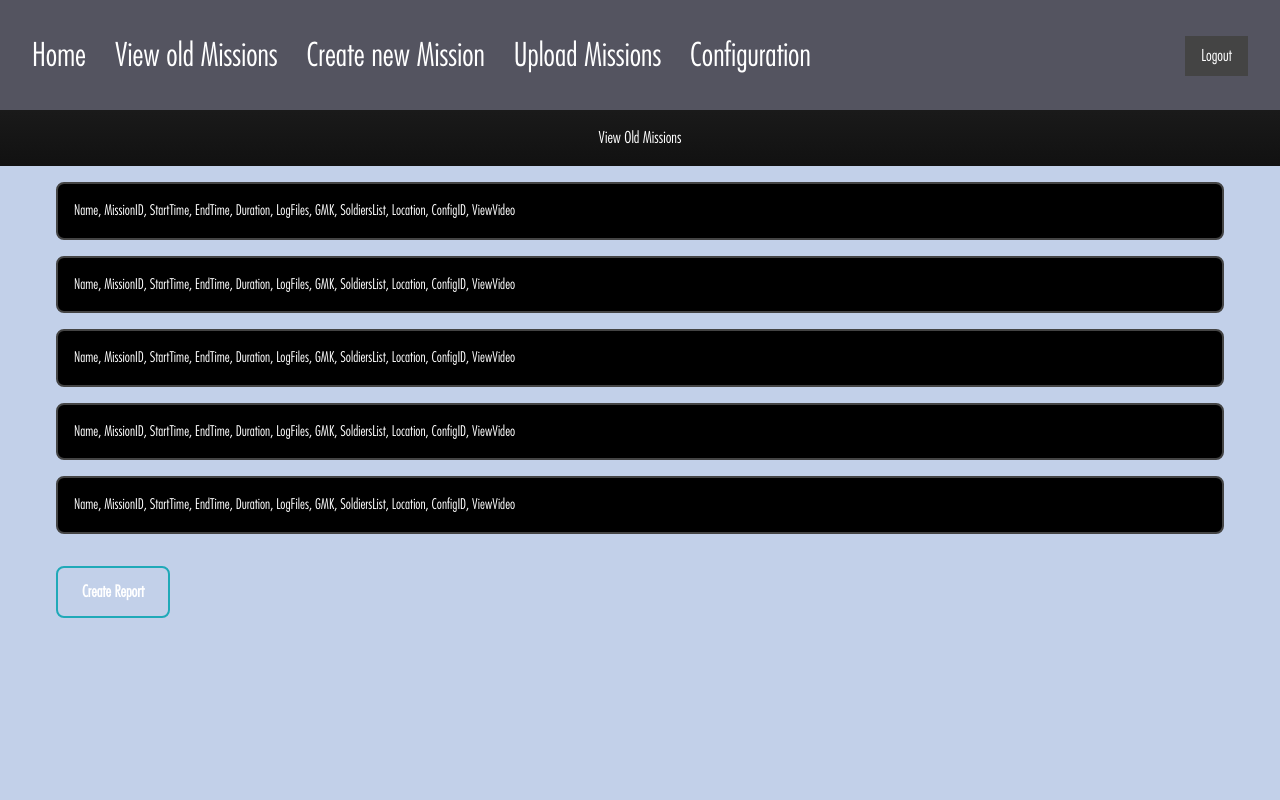
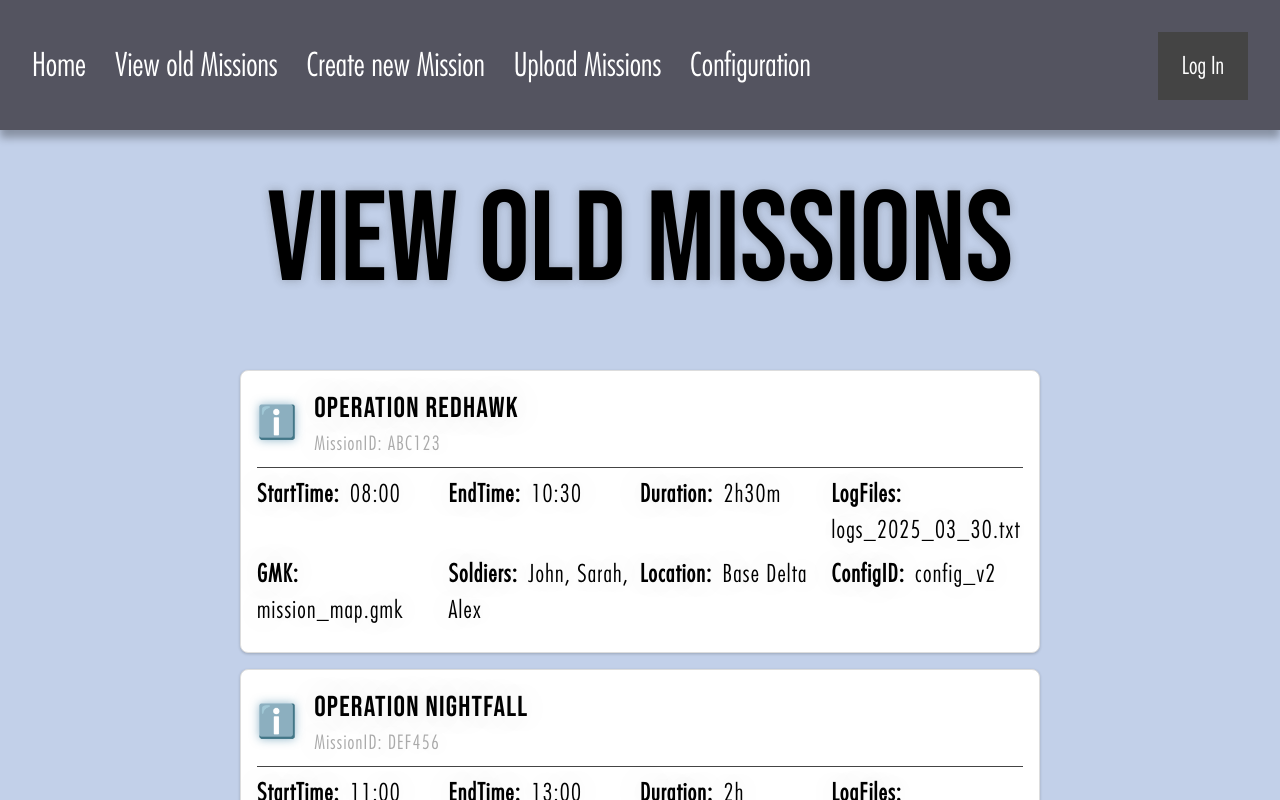
Before and after one commit to TactiGridCyb/TactiGrid-WebApp, a Next.js app in the folder my-app/: page /old-missions in a window 1280 px wide. Shown: the top 800 px of the page. Built offline with nearby package versions, Linux system fonts and the light colour scheme.

Commit message:
created the create new mission page

```diff
--- a/my-app/app/components/Navbar.js
+++ b/my-app/app/components/Navbar.js
@@ -21,7 +21,7 @@ export default function Navbar() {
           <Link href="/config">Configuration</Link>
         </li>
       </ul>
-      <button className={styles.logoutBtn}>Logout</button>
+      <button className={styles.logoutBtn}>Log In</button>
     </nav>
   );
 }
--- a/my-app/app/components/OldMissionObj.js
+++ /dev/null
@@ -1,23 +0,0 @@
-import React from "react";
-import styles from '../styles/componentsDesign/InfoCard.module.css'
-
-export default function InformationCard({ title, lines }) {
-    return (
-      <div className={styles.card}>
-        <div className={styles.header}>
-          <div className={styles.iconcontainer}>
-            <span role="img" aria-label="info" className={styles.icon}>
-              ℹ️
-            </span>
-          </div>
-
-          <h2 className={styles.mainheader} >{title}</h2>
-        </div>
-
-        {/* Map through lines array */}
-        {lines.map((line, index) => (
-          <p key={index} className={styles.text}>{line}</p>
-        ))}
-      </div>
-    );
-  }
--- /dev/null
+++ b/my-app/app/components/missionItem.js
@@ -0,0 +1,73 @@
+// components/MissionItem.js
+"use client";
+import React from 'react';
+import styles from '../styles/componentsDesign/missionItem.module.css';
+
+const MissionItem = ({ mission }) => {
+  const {
+    name,
+    missionID,
+    startTime,
+    endTime,
+    duration,
+    logFiles,
+    gmk,
+    soldiersList,
+    location,
+    configID,
+  } = mission;
+
+  return (
+    <div className={styles.missionCard}>
+      <div className={styles.headerRow}>
+        <div className={styles.icon}>
+          {/* Replace with your desired icon */}
+          <span role="img" aria-label="info">
+            ℹ️
+          </span>
+        </div>
+        <div className={styles.titleContainer}>
+          <h2 className={styles.title}>{name}</h2>
+          <span className={styles.missionId}>MissionID: {missionID}</span>
+        </div>
+      </div>
+
+      <div className={styles.detailsRow}>
+        <div className={styles.detail}>
+          <span className={styles.detailLabel}>StartTime:</span> {startTime}
+        </div>
+        <div className={styles.detail}>
+          <span className={styles.detailLabel}>EndTime:</span> {endTime}
+        </div>
+        <div className={styles.detail}>
+          <span className={styles.detailLabel}>Duration:</span> {duration}
+        </div>
+        <div className={styles.detail}>
+          <span className={styles.detailLabel}>LogFiles:</span> {logFiles}
+        </div>
+      </div>
+
+      <div className={styles.detailsRow}>
+        <div className={styles.detail}>
+          <span className={styles.detailLabel}>GMK:</span> {gmk}
+        </div>
+        <div className={styles.detail}>
+          <span className={styles.detailLabel}>Soldiers:</span> {soldiersList}
+        </div>
+        <div className={styles.detail}>
+          <span className={styles.detailLabel}>Location:</span> {location}
+        </div>
+        <div className={styles.detail}>
+          <span className={styles.detailLabel}>ConfigID:</span> {configID}
+        </div>
+      </div>
+
+
+
+      {/* Overlay that appears on hover */}
+      <div className={styles.overlay}>Show Video</div>
+    </div>
+  );
+};
+
+export default MissionItem;
--- a/my-app/app/old-missions/page.js
+++ b/my-app/app/old-missions/page.js
@@ -1,38 +1,76 @@
 import Navbar from '../components/Navbar.js';
 import styles from '../styles/OldMissions.module.css';
+import MissionItem from '../components/missionItem.js';
 
 
 export default function ViewOldMissions() {
-  // Example static data – replace with your actual old missions
+  // Example static mission objects – replace with your actual old missions data.
   const missions = [
-    'Name, MissionID, StartTime, EndTime, Duration, LogFiles, GMK, SoldiersList, Location, ConfigID, ViewVideo',
-    'Name, MissionID, StartTime, EndTime, Duration, LogFiles, GMK, SoldiersList, Location, ConfigID, ViewVideo',
-    'Name, MissionID, StartTime, EndTime, Duration, LogFiles, GMK, SoldiersList, Location, ConfigID, ViewVideo',
-    'Name, MissionID, StartTime, EndTime, Duration, LogFiles, GMK, SoldiersList, Location, ConfigID, ViewVideo',
-    'Name, MissionID, StartTime, EndTime, Duration, LogFiles, GMK, SoldiersList, Location, ConfigID, ViewVideo',
+    {
+      name: 'Operation Redhawk',
+      missionID: 'ABC123',
+      startTime: '08:00',
+      endTime: '10:30',
+      duration: '2h30m',
+      logFiles: 'logs_2025_03_30.txt',
+      gmk: 'mission_map.gmk',
+      soldiersList: 'John, Sarah, Alex',
+      location: 'Base Delta',
+      configID: 'config_v2',
+    },
+    {
+      name: 'Operation Nightfall',
+      missionID: 'DEF456',
+      startTime: '11:00',
+      endTime: '13:00',
+      duration: '2h',
+      logFiles: 'logs_2025_03_29.txt',
+      gmk: 'night_map.gmk',
+      soldiersList: 'Mike, Anna, Zoe',
+      location: 'Base Echo',
+      configID: 'config_v1',
+    },
+    {
+      name: 'Operation Nightfall',
+      missionID: 'DEF456',
+      startTime: '11:00',
+      endTime: '13:00',
+      duration: '2h',
+      logFiles: 'logs_2025_03_29.txt',
+      gmk: 'night_map.gmk',
+      soldiersList: 'Mike, Anna, Zoe',
+      location: 'Base Echo',
+      configID: 'config_v1',
+    },
+    {
+      name: 'Operation Nightfall',
+      missionID: 'DEF456',
+      startTime: '11:00',
+      endTime: '13:00',
+      duration: '2h',
+      logFiles: 'logs_2025_03_29.txt',
+      gmk: 'night_map.gmk',
+      soldiersList: 'Mike, Anna, Zoe',
+      location: 'Base Echo',
+      configID: 'config_v1',
+    },
+    // Add more mission objects as needed...
   ];
 
   return (
     <div>
-
       <Navbar />
-
 
       <header className={styles.header}>
         <h1>View Old Missions</h1>
       </header>
 
-
       <main className={styles.main}>
-
         <div className={styles.missionsContainer}>
           {missions.map((mission, index) => (
-            <div key={index} className={styles.missionBox}>
-              {mission}
-            </div>
+            <MissionItem key={index} mission={mission} />
           ))}
         </div>
-
 
         <button className={styles.createReportBtn}>
           Create Report
--- a/my-app/app/styles/Home.module.css
+++ b/my-app/app/styles/Home.module.css
@@ -4,7 +4,7 @@
     font-size: 8rem;
     color: black;
     font-family: bebas;
-
+    text-shadow: 0 0 10px rgba(48, 48, 48, 0.3);
   }
 
   .main {
--- a/my-app/app/styles/OldMissions.module.css
+++ b/my-app/app/styles/OldMissions.module.css
@@ -1,54 +1,86 @@
-/* Background / Header Setup */
+.missionCard {
+  border: 1px solid #444;
+  border-radius: 8px;
+  padding: 1rem;
+  margin: 1rem 0;
+  background-color: #111;
+  color: #fff;
+  font-family: Arial, sans-serif;
+
+
+}
 .header {
   text-align: center;
   padding: 1rem;
-  background: linear-gradient(#1a1a1a, #111); /* dark gradient, similar to your Home page */
-  color: #fff;
+  font-size: 8rem;
+  color: black;
+  font-family: bebas;
+  text-shadow: 0 0 10px rgba(48, 48, 48, 0.3);
 }
 
-/* The main wrapper for content */
-.main {
-  max-width: 1200px;
-  margin: 0 auto;
-  padding: 1rem;
-  color: #fff;
-  /* If you want the same background for the entire page:
-     remove the gradient from .header and do it here.
-     E.g.: background: linear-gradient(90deg, #0B0B0B, #0D3B0D);
-  */
+.headerRow {
+  display: flex;
+  align-items: center;
+  border-bottom: 1px solid #444;
+  padding-bottom: 0.5rem;
+  margin-bottom: 0.5rem;
 }
 
-/* Container for the list of missions */
-.missionsContainer {
+.icon {
+  margin-right: 1rem;
+
+}
+
+.icon img {
+  width: 40px;
+  height: 40px;
+}
+
+.titleContainer {
   display: flex;
   flex-direction: column;
-  gap: 1rem;         /* space between mission boxes */
-  margin-bottom: 2rem;
 }
 
-/* Individual mission "rows"/boxes */
-.missionBox {
-  background: #000;  /* black box */
-  border-radius: 8px;
-  padding: 1rem;
-  border: 2px solid #444; /* subtle border */
-  font-size: 0.9rem;
-  color: #fff;
+.title {
+  font-size: 1.8rem; /* Bigger title font */
+  margin: 0;
 }
 
-/* Button to create report */
-.createReportBtn {
-  background: transparent;
-  border: 2px solid #1fa9b8;
-  border-radius: 8px;
-  color: #ffffff;
-  padding: 0.75rem 1.5rem;
-  cursor: pointer;
-  font-weight: bold;
-  transition: background-color 0.2s, color 0.2s;
+.missionId {
+  font-size: 0.9rem;
+  color: #aaa;
 }
 
-.createReportBtn:hover {
-  background-color: #ffffff;
-  color: #000;
+.detailsRow {
+  display: flex;
+  justify-content: space-between;
+  margin: 0.5rem 0;
 }
+
+.detail {
+  flex: 1;
+}
+
+.detailLabel {
+  font-weight: bold;
+  margin-right: 0.25rem;
+}
+
+.buttonContainer {
+  text-align: center;
+  margin-top: 1rem;
+}
+
+.viewVideoBtn {
+  background-color: #000;
+  color: #fff;
+  border: none;
+  border-radius: 4px;
+  padding: 0.5rem 1rem;
+  cursor: pointer;
+  transition: background-color 0.3s ease;
+}
+
+.viewVideoBtn:hover {
+  background-color: #333;
+}
--- a/my-app/app/styles/componentsDesign/Navbar.module.css
+++ b/my-app/app/styles/componentsDesign/Navbar.module.css
@@ -39,5 +39,6 @@
   color: #fff;
   border: none;
   cursor: pointer;
-  padding: 0.5rem 1rem;
+  font-size: 1.5rem;
+  padding: 1rem 1.5rem;
 }
--- /dev/null
+++ b/my-app/app/styles/componentsDesign/missionItem.module.css
@@ -0,0 +1,110 @@
+.missionCard {
+  position: relative; /* Needed for overlay positioning */
+  padding: 1rem;
+  margin: 1rem 15rem;
+  color: #fff;
+  border: 1px solid #ddd;
+  border-radius: 8px;
+  background-color: #fff;
+  font-family: futura, sans-serif;
+  box-shadow: 0 1px 3px rgba(0, 0, 0, 0.2);
+  text-shadow: 0 0 30px rgba(119, 119, 119, 0.2);
+  letter-spacing: 0.1cap;
+  transition: transform 0.3s ease, color 0.3s ease;
+  overflow: hidden; /* Ensures overlay doesn't spill out */
+}
+
+.missionCard:hover{
+  transform: scale(1.1);
+}
+
+.headerRow {
+  display: flex;
+  align-items: center;
+  border-bottom: 1px solid #444;
+  padding-bottom: 0.5rem;
+  margin-bottom: 0.5rem;
+}
+
+.icon {
+  margin-right: 1rem;
+  text-shadow: 0 0 10px rgba(29, 108, 147, 0.5);
+  font-size: 2rem;
+}
+
+.titleContainer {
+  display: flex;
+  flex-direction: column;
+}
+
+.title {
+  font-size: 1.8rem; /* Bigger title font */
+  margin: 0;
+  color: #000;
+  font-family: bebas;
+}
+
+.missionId {
+  font-size: 1.2rem;
+  color: #aaa;
+}
+
+.detailsRow {
+  display: flex;
+  justify-content: space-between;
+  margin: 0.5rem 0;
+}
+
+.detail {
+  flex: 1;
+  color: #000;
+  font-size: 1.5rem;
+}
+
+.detailLabel {
+  font-weight: bold;
+  margin-right: 0.25rem;
+}
+
+.buttonContainer {
+  text-align: center;
+  margin-top: 1rem;
+}
+
+.viewVideoBtn {
+  background-color: #000;
+  color: #fff;
+  border: none;
+  border-radius: 4px;
+  padding: 0.5rem 1rem;
+  cursor: pointer;
+  transition: background-color 0.3s ease;
+}
+
+.viewVideoBtn:hover {
+  background-color: #333;
+}
+
+/* Overlay styles */
+.overlay {
+  position: absolute;
+  top: 0;
+  left: 0;
+  right: 0;
+  bottom: 0;
+  background-color: rgba(128, 128, 128, 0.7);
+  display: flex;
+  align-items: center;
+  justify-content: center;
+  color: #ffffff;
+  font-weight: 700;
+  font-size: 2rem;
+  font-family: futura;
+  opacity: 0;
+  transition: opacity 0.3s ease;
+  pointer-events: none;
+}
+
+.missionCard:hover .overlay {
+  opacity: 1;
+}
--- a/my-app/app/styles/createMission.module.css
+++ b/my-app/app/styles/createMission.module.css
@@ -2,9 +2,10 @@
 .header {
   text-align: center;
   padding: 1rem;
-  color: #000;
-  background: #fff;
-  border-bottom: 1px solid #ccc;
+  font-size: 8rem;
+  color: black;
+  font-family: bebas;
+  text-shadow: 0 0 10px rgba(48, 48, 48, 0.3);
 }
 
 /* Main container (centered content, white background) */
```
